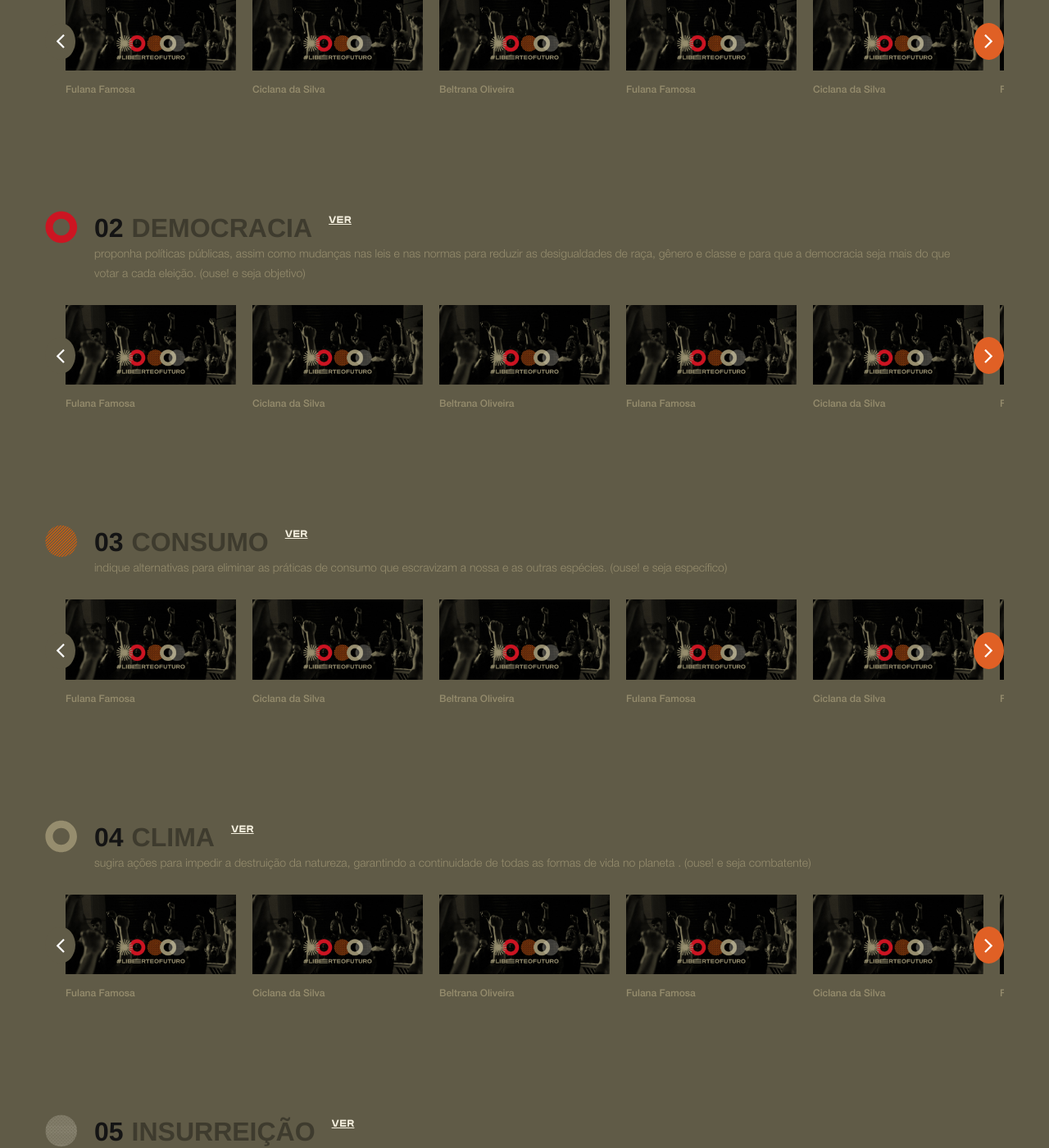
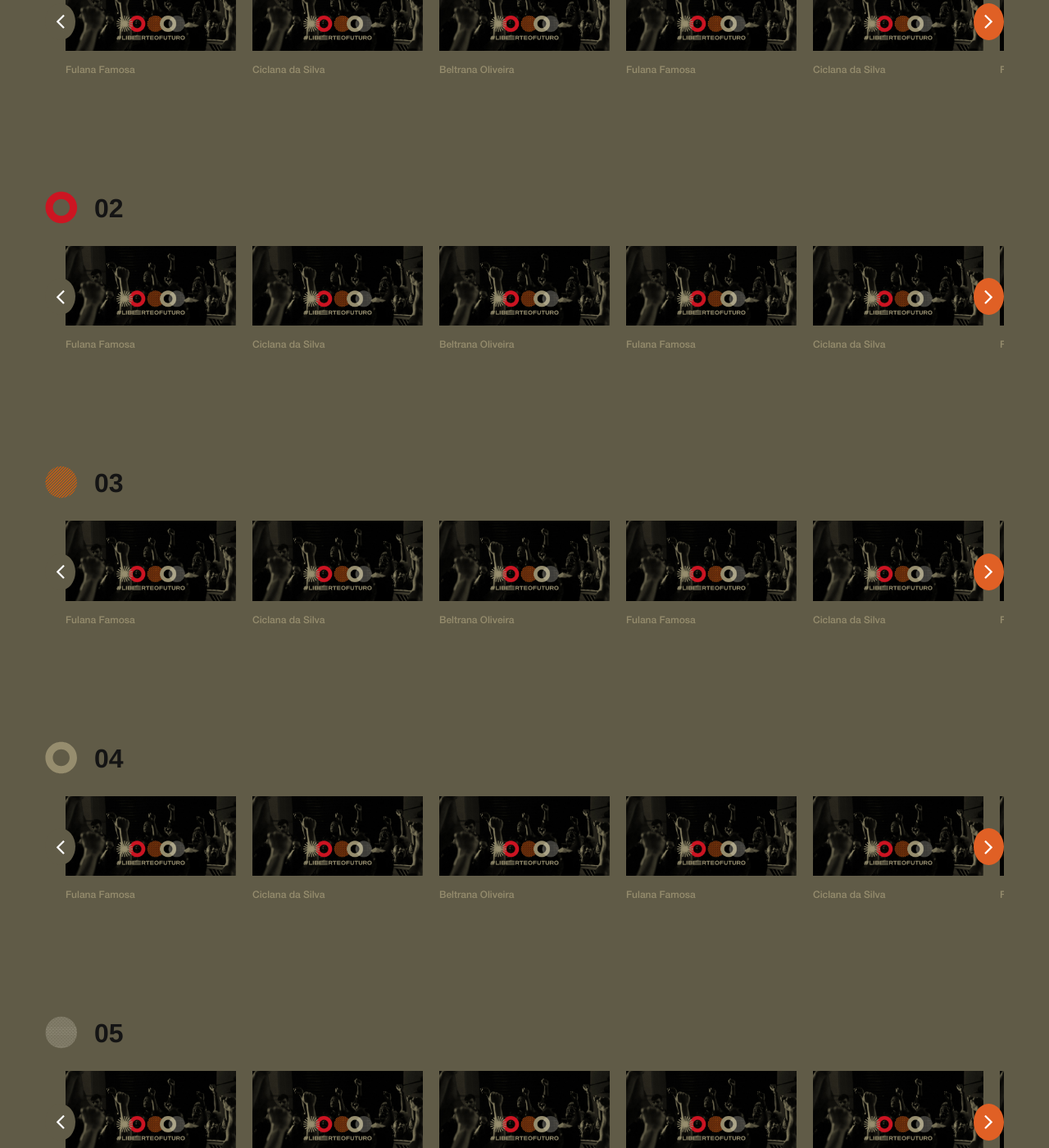
Before and after one commit to associacaosilo/liberteofuturo-site, a Jekyll site: the page built from _pages/pt.md, in a window 1280 px wide and 1400 px high, scrolled down 962 px. Shown: the whole window at 82% size. Built offline with Jekyll 4.4.1, drawn with Linux system fonts in a browser that asks for light colours; nearby versions of some CDN libraries; some of the changed text lies outside the part shown.

Commit message:
Update index.html

```diff
--- a/_layouts/index.html
+++ b/_layouts/index.html
@@ -27,14 +27,14 @@
                         01
                     </div>
                     <div class="font32 uppercase bold font_second dark title">
-                        Antídotos
+                        {{page.categoria1}}
                     </div>
                     <div class="left20 right20 font12 bold font_first underline link">
-                        <a class="sand" href="antidotos.html">Ver</a>
+                        <a class="sand" href="antidotos.html">{{page.ver}}</a>
                     </div>
                 </div>
                 <div class="padding_left60 padding_right60 font14 light soft_green">
-                    contra o fim do mundo: imagine como quer viver. (ouse! sonhe, crie, extrapole a razão)
+                    {{page.subtitulo1}}
                 </div>
 
                 <div class="container">
@@ -151,14 +151,14 @@
                         02
                     </div>
                     <div class="font32 uppercase bold font_second dark title">
-                        Democracia
+                        {{page.categoria2}}
                     </div>
                     <div class="left20 right20 font12 bold font_first underline sand link">
-                        <a>Ver</a>
+                        <a>{{page.ver}}</a>
                     </div>
                 </div>
                 <div class="padding_left60 padding_right60 font14 light soft_green">
-                    proponha políticas públicas, assim como mudanças nas leis e nas normas para reduzir as desigualdades de raça, gênero e classe e para que a democracia seja mais do que votar a cada eleição. (ouse! e seja objetivo)
+                    {{page.subtitulo2}}
                 </div>
             </div>
 
@@ -276,14 +276,14 @@
                         03
                     </div>
                     <div class="font32 uppercase bold font_second dark title">
-                        Consumo
+                        {{page.categoria3}}
                     </div>
                     <div class="left20 right20 font12 bold font_first underline sand link">
-                        <a>Ver</a>
+                        <a>{{page.ver}}</a>
                     </div>
                 </div>
                 <div class="padding_left60 padding_right60 font14 light soft_green">
-                    indique alternativas para eliminar as práticas de consumo que escravizam a nossa e as outras espécies. (ouse! e seja específico)
+                    {{page.subtitulo3}}
                 </div>
 
                 <div class="container">
@@ -400,14 +400,14 @@
                         04
                     </div>
                     <div class="font32 uppercase bold font_second dark title">
-                        Clima
+                        {{page.categoria4}}
                     </div>
                     <div class="left20 right20 font12 bold font_first underline sand link">
-                        <a>Ver</a>
+                        <a>{{page.ver}}</a>
                     </div>
                 </div>
                 <div class="padding_left60 padding_right60 font14 light soft_green">
-                    sugira ações para impedir a destruição da natureza, garantindo a continuidade de todas as formas de vida no planeta . (ouse! e seja combatente)
+                    {{page.subtitulo4}}
                 </div>
 
                 <div class="container">
@@ -524,14 +524,14 @@
                         05
                     </div>
                     <div class="font32 uppercase bold font_second dark title">
-                        Insurreição
+                        {{page.categoria5}}
                     </div>
                     <div class="left20 right20 font12 bold font_first underline sand link">
-                        <a>Ver</a>
+                        <a>{{page.ver}}</a>
                     </div>
                 </div>
                 <div class="padding_left60 padding_right60 font14 light soft_green">
-                    defina a melhor ação de desobediência civil para criar o futuro onde você quer viver! (ouse!)
+                    {{page.subtitulo5}}
                 </div>
 
                 <div class="container">
```
